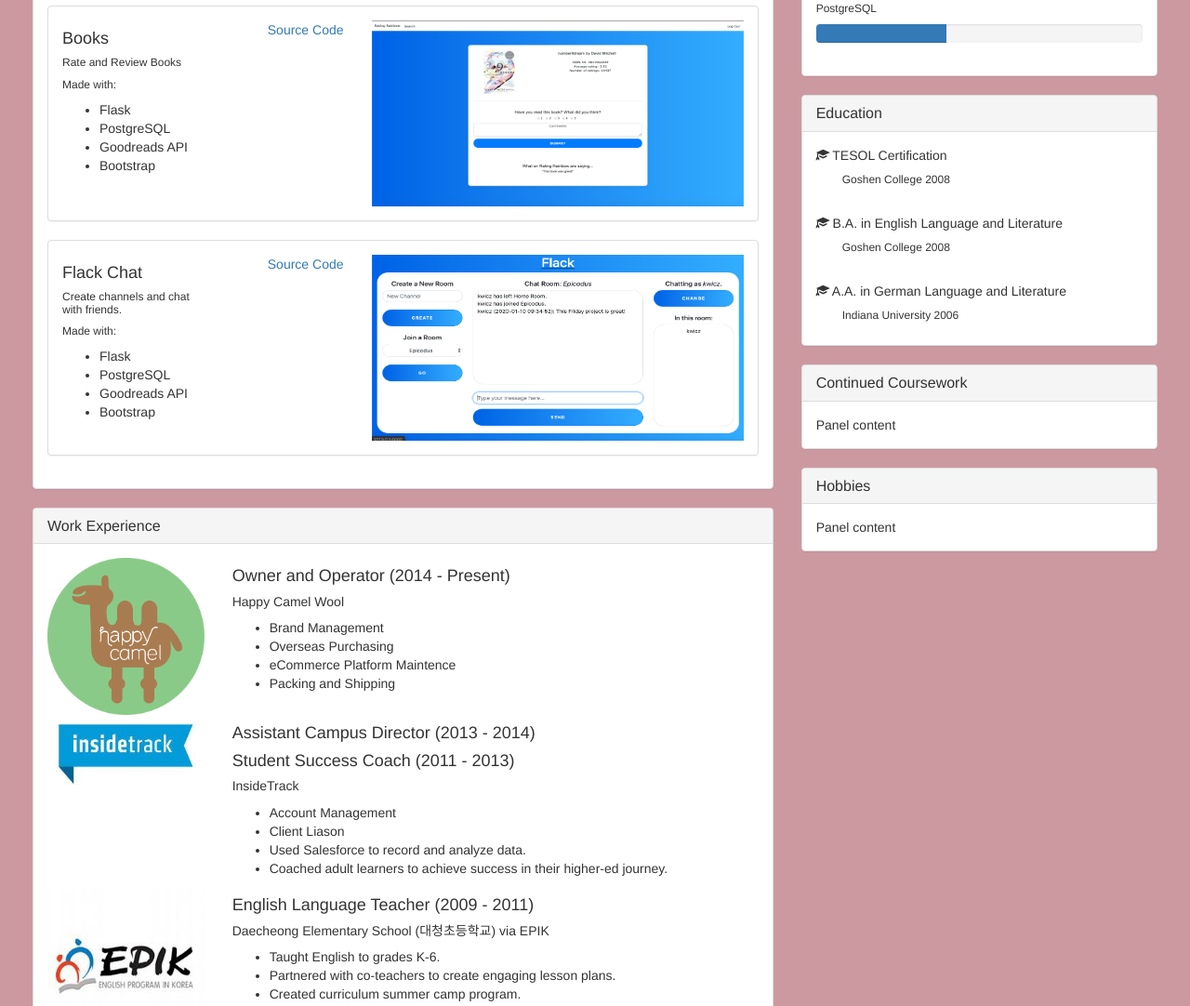
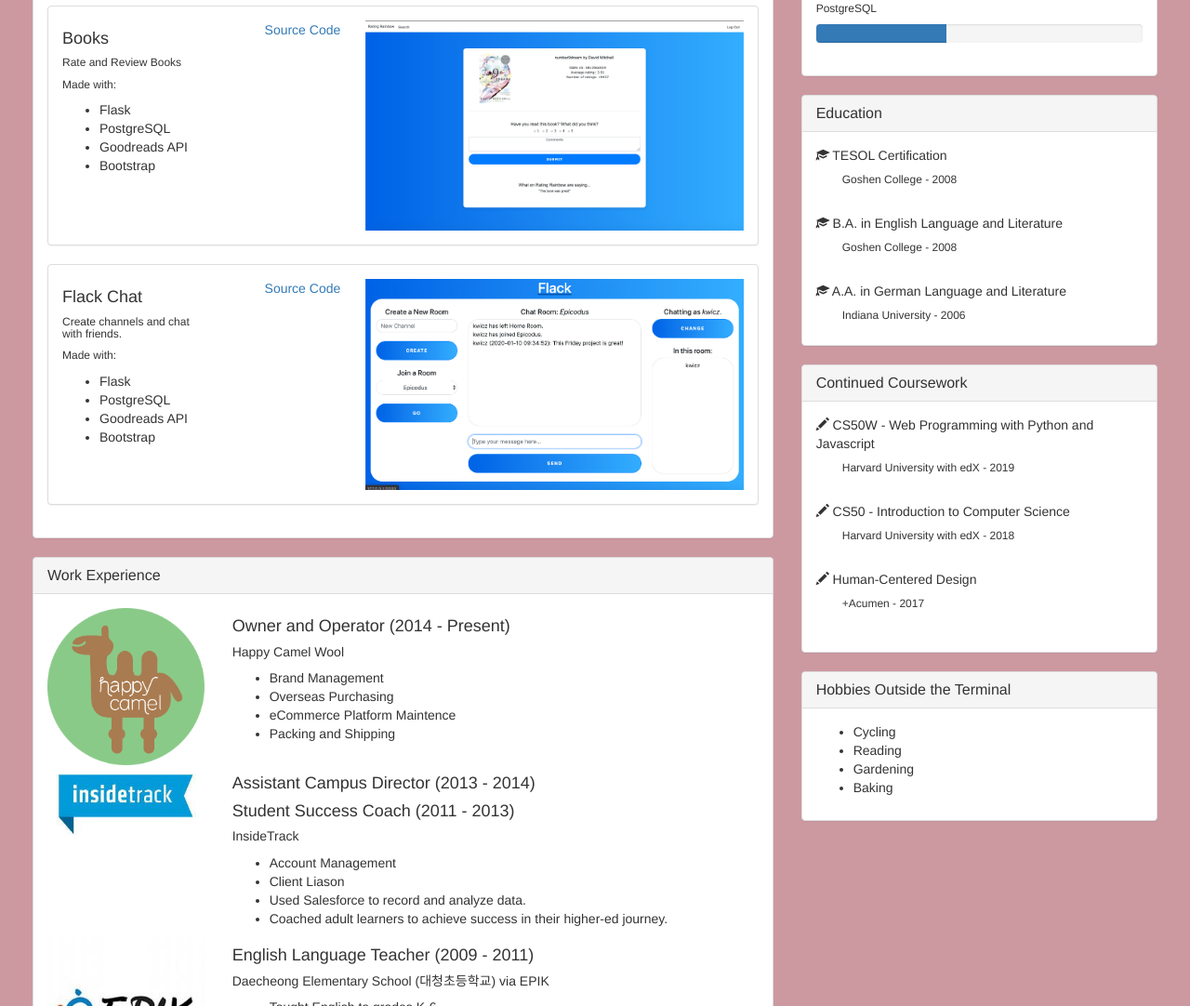
Before and after one commit to kwicz/first-portfolio, a plain HTML site: page index.html in a window 1280 px wide. Shown: the part 887-1969 px from the top of the page at 93% size. Drawn offline with Linux system fonts and the light colour scheme.

Commit message:
add coursework and hobbies details

```diff
--- a/css/styles.css
+++ b/css/styles.css
@@ -17,8 +17,7 @@ body {
 }
 
 .projects img {
-  width: 400px;
-  height: 200px;
+  width: 75%;
   float: right;
 }
 
@@ -61,3 +60,7 @@ body {
 .education h6 {
 	text-indent: 8%;
 }
+
+.coursework h6 {
+	text-indent: 8%;
+}
--- a/index.html
+++ b/index.html
@@ -63,7 +63,7 @@
 											</ul>
 										</div>
 										<div class="col-md-9 source">
-											<img src="img/finance.png">
+											<img src="img/finance.png" alt="project screenshot">
 											<a target="_blank" href="https://github.com/kwicz/finance">Source Code</a>
 										</div>
 									</div>
@@ -86,7 +86,7 @@
 											</ul>
 										</div>
 										<div class="col-md-9 source">
-											<img src="img/books.png">
+											<img src="img/books.png" alt="project screenshot">
 											<a target="_blank" href="https://github.com/kwicz/books">Source Code</a>
 										</div>
 									</div>
@@ -109,8 +109,8 @@
 											</ul>
 										</div>
 										<div class="col-md-9 source">
-											<img src="img/flack.png">
-											<a target="_blank" href="https://github.com/kwicz/flack">Source Code</a>
+											<img src="img/flack.png" alt="project screenshot">
+											<a target="_blank" href="https://github.com/kwicz/flack" >Source Code</a>
 										</div>
 									</div>
 								</div>
@@ -323,35 +323,51 @@
 						<div class="panel-body">
 							<span class="glyphicon glyphicon-education" aria-hidden="true"> </span>
 							TESOL Certification
-							<h6>Goshen College 2008</h6>
+							<h6>Goshen College - 2008</h6>
 							<br>
 							<span class="glyphicon glyphicon-education" aria-hidden="true"></span>
 							B.A. in English Language and Literature
-							<h6>Goshen College 2008</h6>
+							<h6>Goshen College - 2008</h6>
 							<br>
 							<span class="glyphicon glyphicon-education" aria-hidden="true"></span>
 							A.A. in German Language and Literature
-							<h6>Indiana University 2006</h6>
+							<h6>Indiana University - 2006</h6>
 						</div>
 					</div>
 
 					<!-- Continued Coursework -->
-					<div class="panel panel-default">
+					<div class="panel panel-default coursework">
 						<div class="panel-heading">
 							<h3 class="panel-title">Continued Coursework</h3>
 						</div>
 						<div class="panel-body">
-							Panel content
+							<span class="glyphicon glyphicon-pencil" aria-hidden="true"> </span>
+							CS50W - Web Programming with Python and Javascript
+							<h6>Harvard University with edX - 2019</h6>
+							<br>
+							<span class="glyphicon glyphicon-pencil" aria-hidden="true"> </span>
+							CS50 - Introduction to Computer Science
+							<h6>Harvard University with edX - 2018</h6>
+							<br>
+							<span class="glyphicon glyphicon-pencil" aria-hidden="true"> </span>
+							Human-Centered Design
+							<h6>+Acumen - 2017</h6>
+							<br>
 						</div>
 					</div>
 
 					<!-- Hobbies -->
 					<div class="panel panel-default">
 						<div class="panel-heading">
-							<h3 class="panel-title">Hobbies</h3>
+							<h3 class="panel-title">Hobbies Outside the Terminal</h3>
 						</div>
 						<div class="panel-body">
-							Panel content
+							<ul>
+								<li>Cycling</li>
+								<li>Reading</li>
+								<li>Gardening</li>
+								<li>Baking</li>
+							</ul>
 						</div>
 					</div>
 
```
